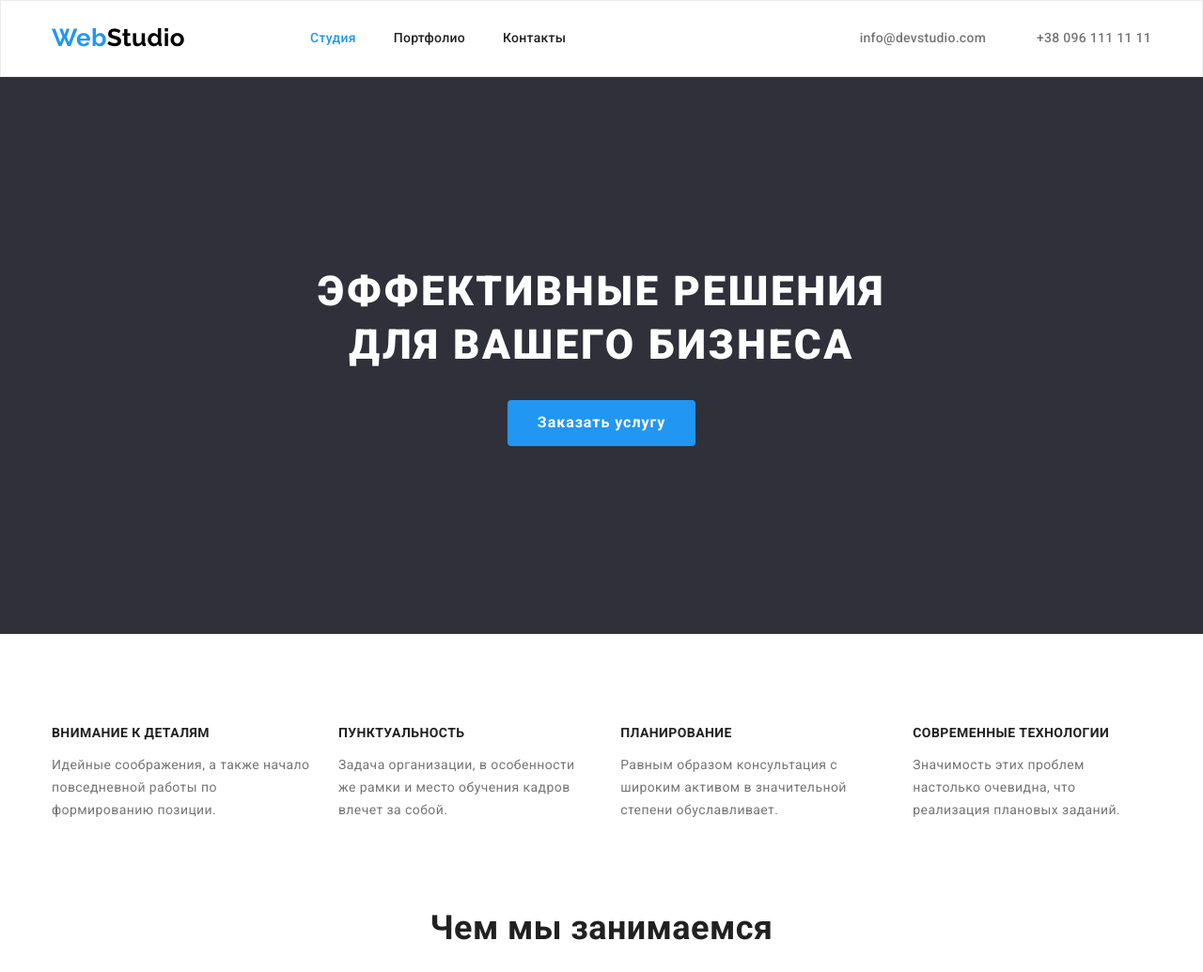
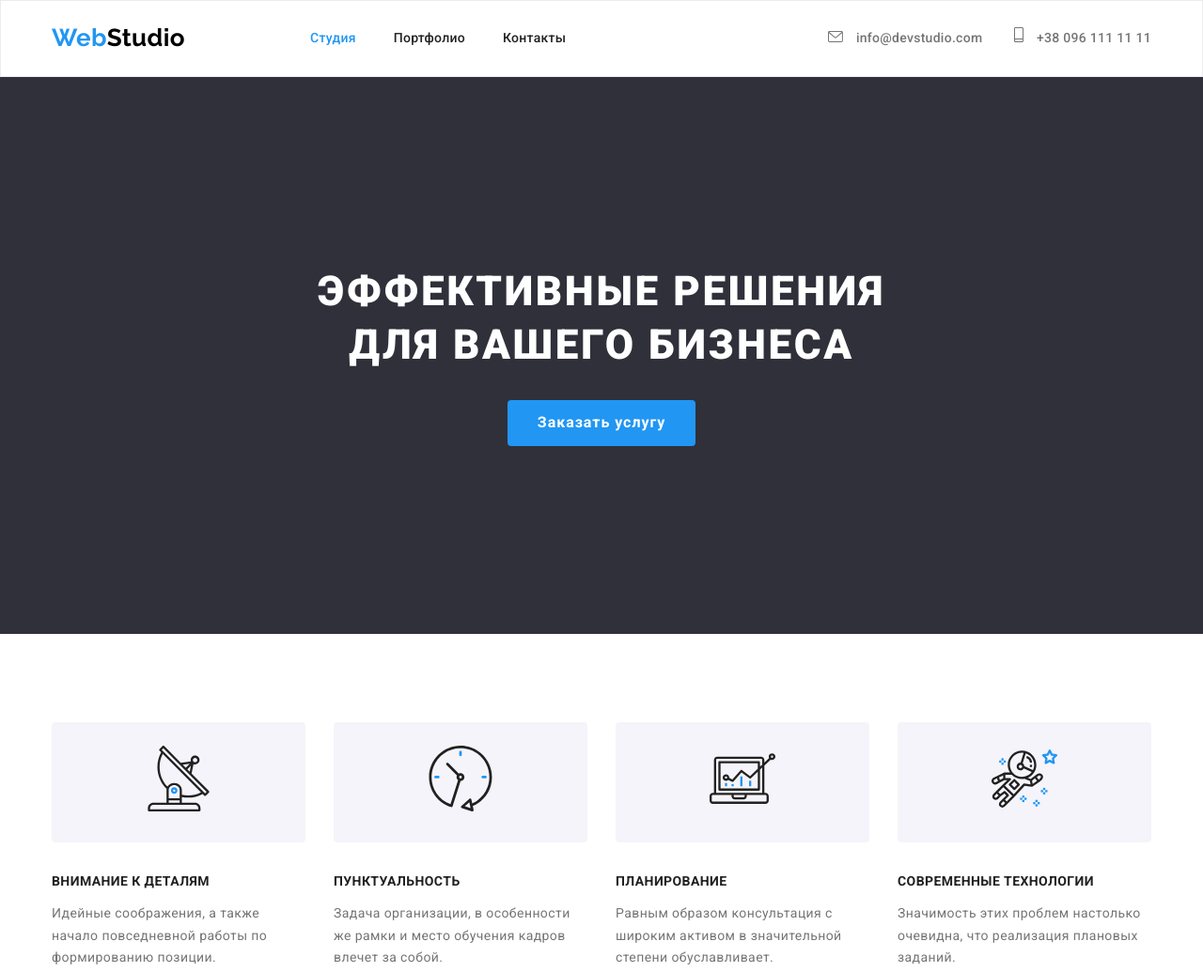
Before and after one commit to UkrHERO/homework4, a plain HTML site: page index.html in a window 1280 px wide. Shown: the top 1035 px of the page at 94% size. Drawn offline with nearby package versions, Linux system fonts and the light colour scheme.

Commit message:
Add header and features icons and made sprite.svg

```diff
--- a/css/styles.css
+++ b/css/styles.css
@@ -109,7 +109,7 @@ p {
 }
 
 .header-contact:not(:last-child) {
-  margin-right: 50px;
+  margin-right: 30px;
 }
 
 .header-contact:hover,
@@ -124,9 +124,13 @@ p {
 /* Main */
 
 .hero {
+  max-width: 1600px;
+  max-height: 600px;
   background-color: #2f303a;
   padding-top: 200px;
   padding-bottom: 200px;
+  background-image: linear-gradient(to right, rgba(62, 70, 160, 0.4)),
+    url("../images/hero-background.jpg");
 }
 
 .hero-title {
@@ -174,6 +178,7 @@ p {
 }
 
 .features-title {
+  margin-top: 30px;
   font-size: 14px;
   font-weight: 700;
   text-transform: uppercase;
@@ -283,6 +288,25 @@ p {
   color: var(--accent-color);
 }
 
+/* Icons */
+
+.icon-features {
+  background-color: var(--bg-color);
+  border-radius: 4px;
+}
+
+.icon-features-list {
+  margin: 25px 100px;
+}
+
+.icon-mail {
+  margin-right: 10px;
+  fill: var(--main-color);
+}
+.icon-mail:hover {
+  fill: var(--accent-color);
+}
+
 /* Portfolio */
 
 .filter {
--- a/index.html
+++ b/index.html
@@ -35,8 +35,20 @@
             </ul>
         </nav>
         <div class="contacts-header">
-        <a class="header-contact" href="mailto:info@devstudio.com">info@devstudio.com</a>
-        <a class="header-contact" href="tel:+380961111111">+38 096 111 11 11</a>
+                <a class="header-contact" href="mailto:info@devstudio.com">
+                        <svg class="icon-mail" width="16" height="12">
+                            <use href="./images/sprite.svg#icon-mail"></use>
+                        </svg>
+                        info@devstudio.com</a>
+        <a class="header-contact" href="tel:+380961111111">
+            <svg class="icon-mail" width="10" height="16">
+                <use href="./images/sprite.svg#icon-phone"></use>
+            </svg>
+            +38 096 111 11 11</a>
+
+
+
+
     </div>
     </div>
     </header>
@@ -53,21 +65,41 @@
         <section class="features">
             <ul class="list">
                 <li class="list-item">
+                    <div class="icon-features">
+                        <svg class="icon-features-list" width="70" height="70">
+                        <use href="./images/sprite.svg#icon-antenna"></use>
+                    </svg>
+                </div>
                     <h3 class="features-title">Внимание к деталям</h3>
                     <p class="features-text">Идейные соображения, а также начало повседневной работы по формированию
                         позиции.</p>
                 </li>
                 <li class="list-item">
+                    <div class="icon-features">
+                        <svg class="icon-features-list" width="70" height="70">
+                            <use href="./images/sprite.svg#icon-clock"></use>
+                        </svg>
+                    </div>
                     <h3 class="features-title">Пунктуальность</h3>
                     <p class="features-text">Задача организации, в особенности же рамки и место обучения кадров влечет
                         за собой.</p>
                 </li>
                 <li class="list-item">
+                    <div class="icon-features">
+                        <svg class="icon-features-list" width="70" height="70">
+                            <use href="./images/sprite.svg#icon-diagram"></use>
+                        </svg>
+                    </div>
                     <h3 class="features-title">Планирование</h3>
                     <p class="features-text">Равным образом консультация с широким активом в значительной степени
                         обуславливает.</p>
                 </li>
                 <li class="list-item">
+                    <div class="icon-features">
+                        <svg class="icon-features-list" width="70" height="70">
+                            <use href="./images/sprite.svg#icon-astronaut"></use>
+                        </svg>
+                    </div>
                     <h3 class="features-title">Современные технологии</h3>
                     <p class="features-text">Значимость этих проблем настолько очевидна, что реализация плановых
                         заданий.</p>
```
Also changed, not shown: images/hero-background.jpg (added), images/sprite.svg (added).
